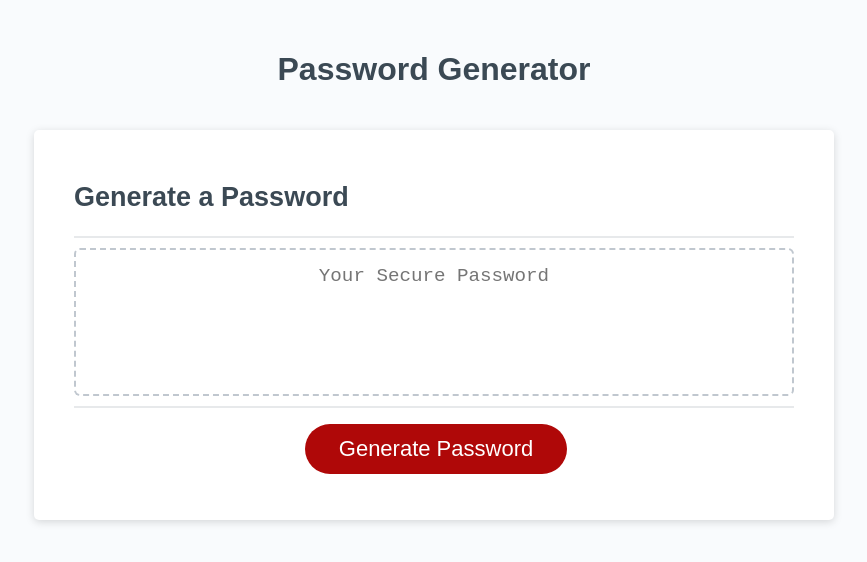
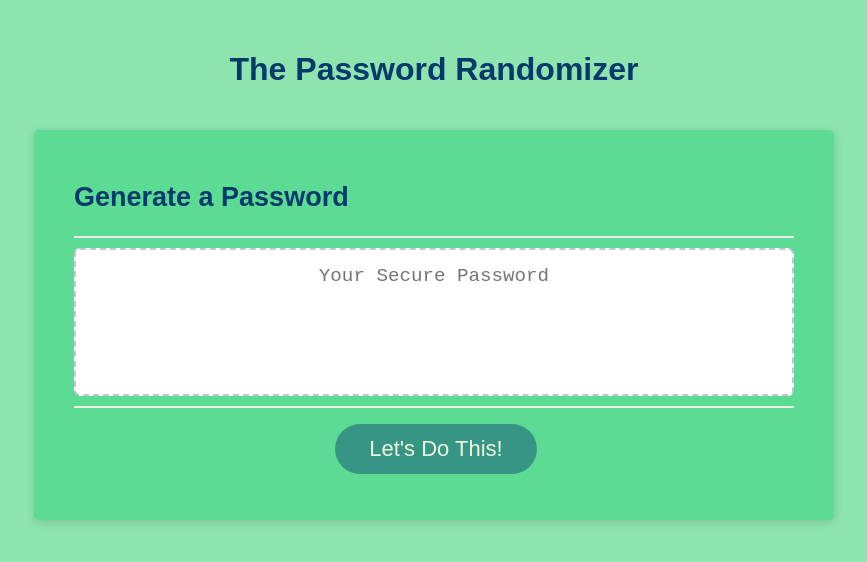
Before and after one commit to BeccaBlanton/password_randomizer, a plain HTML site: page docs/index.html in a window 1280 px wide. Shown: the whole page, without its empty margins (206-1073 px from the left). Drawn offline with Linux system fonts and the light colour scheme.

Commit message:
edited color palette in style.css, changed Wording in HTML file. minor code clean up in js file

```diff
--- a/docs/index.html
+++ b/docs/index.html
@@ -4,13 +4,13 @@
     <meta charset="UTF-8" />
     <meta name="viewport" content="width=device-width, initial-scale=1.0" />
     <meta http-equiv="X-UA-Compatible" content="ie=edge" />
-    <title>Password Generator</title>
+    <title>Password Randomizer</title>
     <link rel="stylesheet" href="style.css" />
   </head>
   <body>
     <div class="wrapper">
       <header>
-        <h1>Password Generator</h1>
+        <h1>The Password Randomizer</h1>
       </header>
       <div class="card">
         <div class="card-header">
@@ -25,7 +25,7 @@
           ></textarea>
         </div>
         <div class="card-footer">
-          <button id="generate" class="btn">Generate Password</button>
+          <button id="generate" class="btn">Let's Do This!</button>
         </div>
       </div>
     </div>
--- a/docs/script.js
+++ b/docs/script.js
@@ -21,19 +21,20 @@ var passArray =letters
 
 
 
-
+//function runs as soon as user hits button
 function generatePassword(){
 //once Presses button, give prompts of options for criteria
   var passwordLength = prompt("Please pick your password length between 8-128 characters long");
   console.log(passwordLength)
+
+//set range of acceptable password length for responses.
   if (passwordLength < 8 || passwordLength > 128) {
    passwordLength = prompt("Password Must be between 8-128 characters long");
   }
   //prompt for character types: numeric, and/or special characters
-  var addNum = confirm("Do you want Numbers in your password?");
-  var addChar = confirm("Do you want Special Characters in your password?");
-  //turn result into a string
-  var result = ' ';
+  var addNum = confirm("Do you want Numbers in your password? Hit cancel if no");
+  var addChar = confirm("Do you want Special Characters in your password? Hit cancel if no");
+
 //adds numbers and/or special characters into Large Password Array if selected.
   if(addNum === true) {
     passArray = passArray.concat(number)
@@ -44,6 +45,8 @@ function generatePassword(){
     console.log(passArray)
 
   }
+//turn result into a string
+  var result = ' ';
 //loops for given length from passwordLength prompt
   for(var i = 0; i < passwordLength; i++) {
     console.log("loop count" + i)
--- a/docs/style.css
+++ b/docs/style.css
@@ -14,7 +14,7 @@ body,
 
 body {
   font-family: sans-serif;
-  background-color: #f9fbfd;
+  background-color: #8EE4AF;
 }
 
 .wrapper {
@@ -27,15 +27,15 @@ header {
   text-align: center;
   padding: 20px;
   padding-top: 0px;
-  color: hsl(206, 17%, 28%);
+  color: #05386B;
 }
 
 .card {
-  background-color: hsl(0, 0%, 100%);
+  background-color:#5CDB95;
   border-radius: 5px;
   border-width: 1px;
   box-shadow: rgba(0, 0, 0, 0.15) 0px 2px 8px 0px;
-  color: hsl(206, 17%, 28%);
+  color:#05386B;
   font-size: 18px;
   margin: 0 auto;
   max-width: 800px;
@@ -62,7 +62,7 @@ header {
   content: " ";
   display: block;
   width: 100%;
-  background: #e7e9eb;
+  background:#EDF5E1;
   height: 2px;
 }
 
@@ -74,11 +74,11 @@ header {
 
 .btn {
   border: none;
-  background-color: hsl(360, 91%, 36%);
+  background-color:#379683;
   border-radius: 25px;
   box-shadow: rgba(0, 0, 0, 0.1) 0px 1px 6px 0px rgba(0, 0, 0, 0.2) 0px 1px 1px
     0px;
-  color: hsl(0, 0%, 100%);
+  color: #EDF5E1;
   display: inline-block;
   font-size: 22px;
   line-height: 22px;
```
